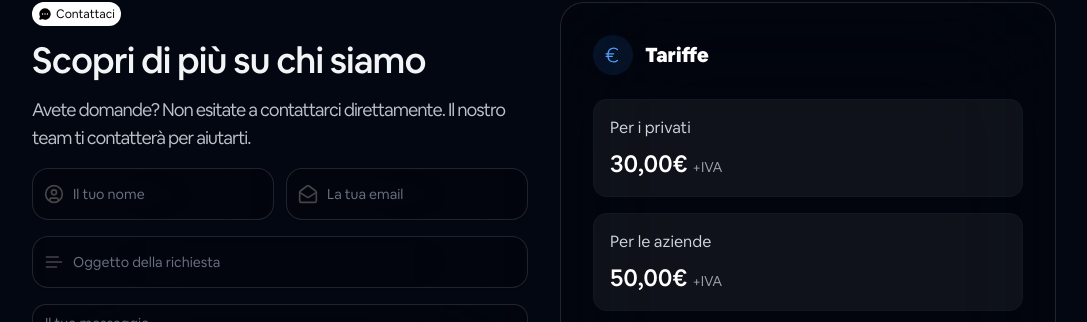
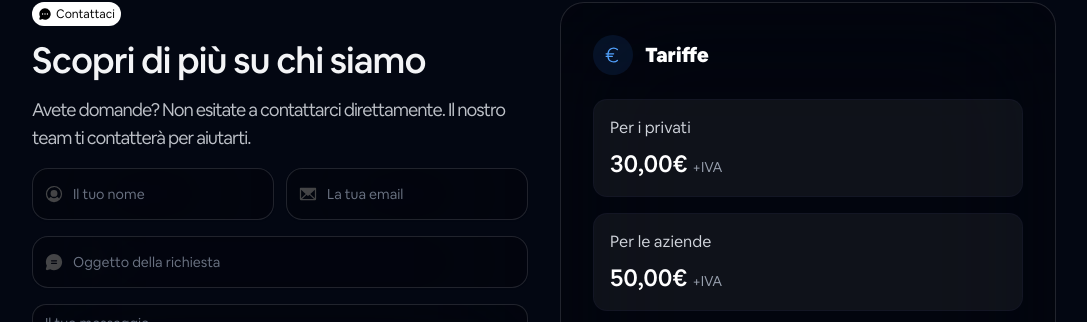
Before and after one commit to PabloNovaes/lp, a React (Vite) app: page / in a window 1280 px wide. Shown: the part 2433-2755 px from the top of the page, without its empty margins (96-1183 px from the left). Built offline with nearby package versions, Linux system fonts and the light colour scheme.

Commit message:
change usage icons

```diff
--- a/src/components/contact.tsx
+++ b/src/components/contact.tsx
@@ -1,6 +1,6 @@
 import { zodResolver } from "@hookform/resolvers/zod"
 import { motion } from "framer-motion"
-import { TextIcon as ChatCircleText, MailOpenIcon as Envelope, UserCircle } from "lucide-react"
+import { ChatCircleText, Envelope, UserCircle } from "@phosphor-icons/react"
 import { useForm } from "react-hook-form"
 import { z } from "zod"
 
@@ -91,7 +91,7 @@ export function ContactForm() {
                                 <FormItem>
                                     <FormControl>
                                         <div className="relative">
-                                            <UserCircle className="absolute left-3 top-1/2 -translate-y-1/2 text-[#6a6a6a] h-5 w-5" />
+                                            <UserCircle weight="fill" size={22} className="absolute left-3 top-1/2 -translate-y-1/2 text-[#6a6a6a] h-5 w-5" />
                                             <Input
                                                 placeholder="Il tuo nome"
                                                 className="bg-black/20 backdrop-blur-3xl border border-ring/20 text-white rounded-2xl placeholder:text-gray-500 focus:border-blue-500 focus:ring-blue-500 transition-all duration-300 h-13 pl-10"
@@ -112,7 +112,7 @@ export function ContactForm() {
                                 <FormItem>
                                     <FormControl>
                                         <div className="relative">
-                                            <Envelope className="absolute left-3 top-1/2 -translate-y-1/2 text-[#6a6a6a] h-5 w-5" />
+                                            <Envelope weight="fill" size={22} className="absolute left-3 top-1/2 -translate-y-1/2 text-[#6a6a6a] h-5 w-5" />
                                             <Input
                                                 placeholder="La tua email"
                                                 className="bg-black/20 backdrop-blur-3xl border border-ring/20 text-white rounded-2xl placeholder:text-gray-500 focus:border-blue-500 focus:ring-blue-500 transition-all duration-300 h-13 pl-10"
@@ -134,7 +134,7 @@ export function ContactForm() {
                                 <FormItem>
                                     <FormControl>
                                         <div className="relative">
-                                            <ChatCircleText className="absolute left-3 top-1/2 -translate-y-1/2 text-[#6a6a6a] h-5 w-5 opacity-100" />
+                                            <ChatCircleText weight="fill" size={22} className="absolute left-3 top-1/2 -translate-y-1/2 text-[#6a6a6a] h-5 w-5 opacity-100" />
                                             <Input
                                                 placeholder="Oggetto della richiesta"
                                                 className="bg-black/20 backdrop-blur-3xl border border-ring/20 text-white rounded-2xl placeholder:text-gray-500 focus:border-blue-500 focus:ring-blue-500 transition-all duration-300 h-13 pl-10"
```
